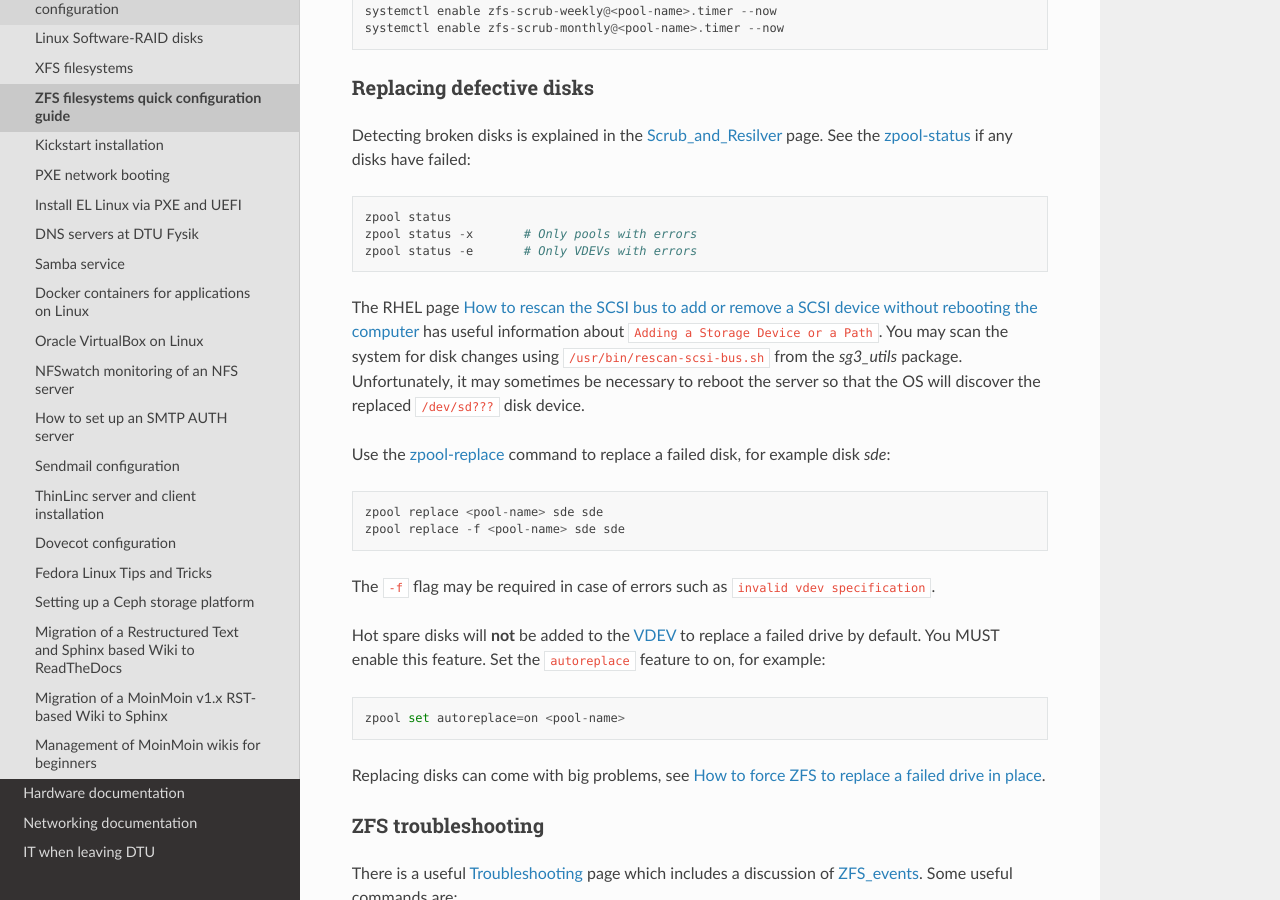
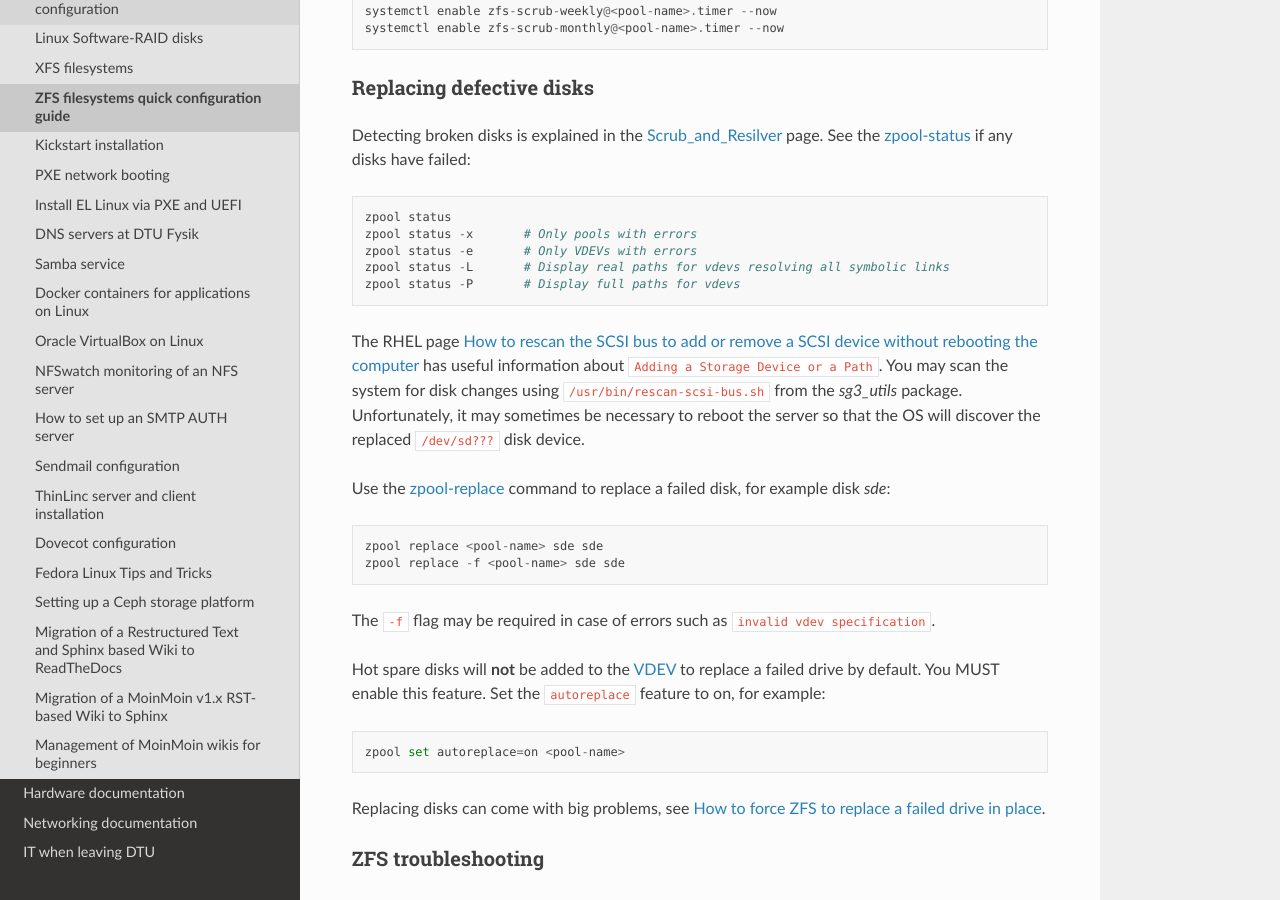
Before and after one commit to OleHolmNielsen/ITwiki, a Sphinx documentation site: the page built from docs/ZFS_filesystems.rst, in a window 1280 px wide and 900 px high, scrolled down 12280 px. Built offline with Sphinx 7.4.7 and the Read the Docs theme 3.1.0, drawn with Linux system fonts in a browser that asks for light colours.

Commit message:
Minor edit

```diff
--- a/docs/ZFS_filesystems.rst
+++ b/docs/ZFS_filesystems.rst
@@ -552,6 +552,8 @@ See the zpool-status_ if any disks have failed::
   zpool status
   zpool status -x       # Only pools with errors
   zpool status -e       # Only VDEVs with errors
+  zpool status -L       # Display real paths for vdevs resolving all symbolic links
+  zpool status -P       # Display full paths for vdevs
 
 The RHEL page `How to rescan the SCSI bus to add or remove a SCSI device without rebooting the computer  <https://access.redhat.com/solutions/3941>`_
 has useful information about ``Adding a Storage Device or a Path``.
```
